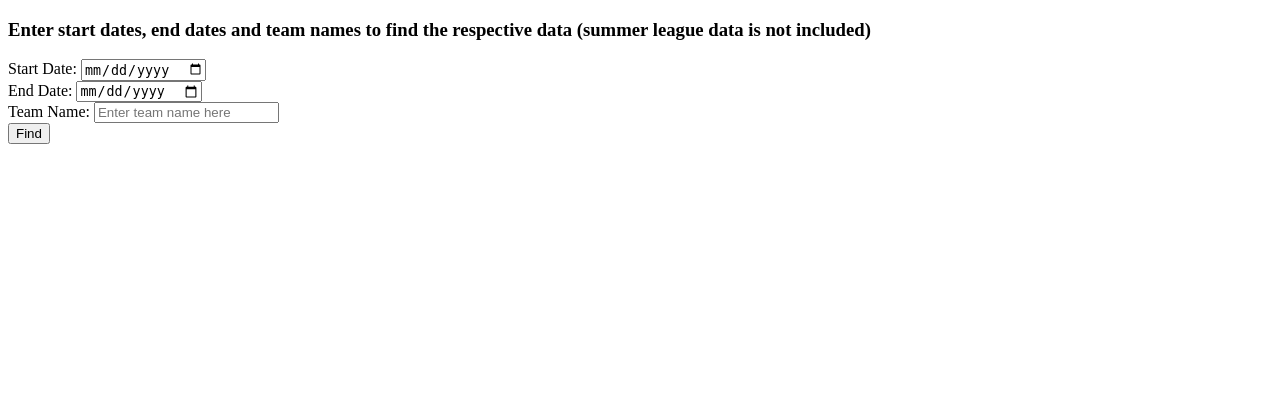
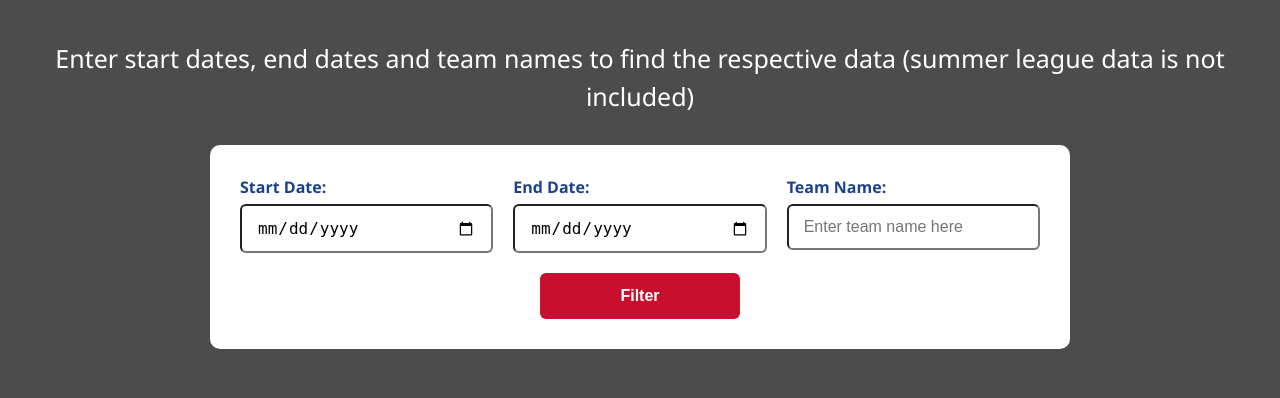
Before and after one commit to elvincheung0321/nbapredictor, a Django app: page / in a window 1280 px wide. Shown: the top 398 px of the page. Run offline with Django 5.2, Linux system fonts and the light colour scheme; data that the repository does not hold is empty.

Commit message:
Finished website being able to display API information

```diff
--- a/games/views.py
+++ b/games/views.py
@@ -17,57 +17,63 @@ def game_listing(request):
 
     wins = {}
     games = []
+    submit = False
 
-    params = {
-        "cursor": 0,
-        "per_page": 100,
-        "start_date": start_date,
-        "end_date": end_date,
-    }
+    if start_date and end_date:
+        submit = True
 
-    while True:
-        response = requests.get("https://api.balldontlie.io/v1/games", headers = headers, params = params)
+        params = {
+            "cursor": 0,
+            "per_page": 100,
+            "start_date": start_date,
+            "end_date": end_date,
+        }
 
-        data = response.json()
+        while True:
+            response = requests.get("https://api.balldontlie.io/v1/games", headers=headers, params=params)
+            if response.status_code != 200:
+                break
 
-        for game in data["data"]:
-            home_team = game["home_team"]["full_name"]
-            visitor_team = game["visitor_team"]["full_name"]
-            if team:
-                home_name = home_team.lower()
-                visitor_name = visitor_team.lower()
-            if team not in home_name and team not in visitor_name:
-                continue
+            data = response.json()
 
-            home_score = game["home_team_score"]
-            visitor_score = game["visitor_team_score"]
+            for game in data["data"]:
+                home_team = game["home_team"]["full_name"]
+                visitor_team = game["visitor_team"]["full_name"]
+                if team:
+                    home_name = home_team.lower()
+                    visitor_name = visitor_team.lower()
+                    if team not in home_name and team not in visitor_name:
+                        continue
 
-            if home_score > visitor_score:
-                winner = home_team
-                wins[home_team] = wins.get(home_team, 0) + 1
-            elif home_score < visitor_score:
-                winner = visitor_team
-                wins[visitor_team] = wins.get(visitor_team, 0) + 1
-            else:
-                winner = "Draw"
+                home_score = game["home_team_score"]
+                visitor_score = game["visitor_team_score"]
 
-            games.append({
-                "date": game["date"],
-                "home_team": home_team,
-                "visitor_team": visitor_team,
-                "visitor_score": visitor_score,
-                "home_score":home_score,
-                "winner": winner,
-                "postseason": game["postseason"],
+                if home_score > visitor_score:
+                    winner = home_team
+                    wins[home_team] = wins.get(home_team, 0) + 1
+                elif home_score < visitor_score:
+                    winner = visitor_team
+                    wins[visitor_team] = wins.get(visitor_team, 0) + 1
+                else:
+                    winner = "Draw"
+
+                games.append({
+                    "date": game["date"],
+                    "home_team": home_team,
+                    "visitor_team": visitor_team,
+                    "visitor_score": visitor_score,
+                    "home_score": home_score,
+                    "winner": winner,
                 })
-        next_cursor = data.get("meta", {}).get("next_cursor")
-        params["cursor"] = next_cursor
-        if not next_cursor:
-            break
+            next_cursor = data.get("meta", {}).get("next_cursor")
+            params["cursor"] = next_cursor
+            if not next_cursor:
+                break
 
     winning_stats = dict(sorted(wins.items(), key = lambda x: x[1], reverse = True))
 
     return render(request, "gameListing.html", {
         "games_list": games,
         "winning_stats": winning_stats,
+        "submit": submit
     })
--- /dev/null
+++ b/hub/static/css/gameListing.css
@@ -0,0 +1,98 @@
+body{
+    font-family:'Segoe UI', Tahoma, Geneva, Verdana, sans-serif;
+    background:rgba(0,0,0,0.7);
+    padding:20px;
+    margin:0;
+    line-height:1.5;
+}
+
+h3 {
+    color: white;
+    text-align:center;
+    margin: 20px 0px;
+    font-weight: normal;
+    font-size:25px;
+}
+
+form{
+    max-width:800px;
+    margin: 30px auto;
+    padding: 30px;
+    background: white;
+    border-radius: 10px;
+    display: flex;
+    flex-wrap: wrap;
+    gap: 20px;
+    justify-content:center;
+
+}
+
+form > div {
+    flex: 1 1 220px;
+    min-width: 220px;
+}
+
+button {
+    background: #C8102E;
+    color: white;
+    border: 0;
+    font-size: 16px;
+    border-radius: 6px;
+    font-weight:bold;
+    cursor: pointer;
+    padding: 14px 25px;
+    width:200px;
+}
+
+#button{
+    width:100%;
+    text-align:center;
+    flex-basis: 100%;
+}
+
+label{
+    display:block;
+    margin-bottom:5px;
+    font-weight:bold;
+    color: #1d428a
+}
+
+input[type="date"],input[type="text"] {
+    width: 100%;
+    box-sizing: border-box;
+    padding: 12px 15px;
+    border-radius: 6px;
+    font-size: 16px;
+}
+
+h2{
+    color:white;
+    text-align:center;
+    font-size:30px;
+    /* margin: 35px 0 20px; */
+}
+
+table{
+    width: 100%;
+    border-collapse: collapse;
+    margin: 25px 0;
+    box-shadow: 0 5px 15px rgba(0, 0, 0, 0.15);
+    background: rgba(255, 255, 255, 0.95);
+    border-radius: 8px;
+    overflow: hidden;
+
+}
+
+th, td {
+    padding: 14px 16px;
+    text-align: left;
+    border-bottom: 1px solid #eaeaea;
+}
+
+th {
+    background-color: #1d428a;
+    color: black;
+    font-weight: 600;
+    text-transform: uppercase;
+    font-size: 0.9rem;
+}
--- a/hub/templates/hub/gameListing.html
+++ b/hub/templates/hub/gameListing.html
@@ -2,6 +2,7 @@
 <!DOCTYPE html>
 <html lang="en">
 <head>
+    <link rel="stylesheet" href="{% static "css/gameListing.css"%}">
     <meta charset="UTF-8">
     <meta name="viewport" content="width=device-width, initial-scale=1.0">
     <title>NBA Games</title>
@@ -19,12 +20,52 @@
         </div>
         <div>
             <label>Team Name: </label>
-            <input type="text" name="team_name" id="team_name" value= "{{ request.GET.team_name }}" required placeholder="Enter team name here">
+            <input type="text" name="team_name" id="team_name" value= "{{ request.GET.team_name }}" placeholder="Enter team name here">
         </div>
-        <div>
-            <button>Find</button>
+        <div id = "button">
+            <button>Filter</button>
         </div>
+    </form>
+    {%if submit%}
+        {% if winning_stats %}
+        <h2>Team Wins</h2>
+        <table>
+            <tr>
+                <th>Team</th>
+                <th>Wins</th>
+            </tr>
+            {% for team, score in winning_stats.items %}
+                <tr>
+                    <td>{{ team }}</td>
+                    <td>{{ score }}</td>
+                </tr>
+            {% endfor %}
+        </table>
+        {% endif %}
 
-    </form>
+        {% if games_list %}
+        <h2>Game List</h2>
+        <table>
+            <tr>
+            <th>Date</th>
+            <th>Home</th>
+            <th>Away</th>
+            <th>Home score</th>
+            <th>Away score</th>
+            <th>Winning team</th>
+            </tr>
+            {% for game in games_list %}
+                <tr>
+                <td>{{ game.date }}</td>
+                <td>{{ game.home_team }}</td>
+                <td>{{ game.visitor_team }}</td>
+                <td>{{ game.home_score }}</td>
+                <td>{{ game.visitor_score }}</td>
+                <td>{{ game.winner }}</td>
+                </tr>
+            {% endfor %}
+        </table>
+        {% endif %}
+    {%endif%}
 </body>
 </html>
--- a/nbapredictor/settings.py
+++ b/nbapredictor/settings.py
@@ -117,7 +117,7 @@ USE_TZ = True
 # Static files (CSS, JavaScript, Images)
 # https://docs.djangoproject.com/en/5.1/howto/static-files/
 
-STATIC_URL = 'static/'
+STATIC_URL = '/static/'
 STATICFILES_DIRS = [STATIC_DIR]
 STATICFILES_STORAGE = "whitenoise.storage.CompressedManifestStaticFilesStorage"
 
```
Also changed, not shown: testing.py (added, +9 -0 lines).
